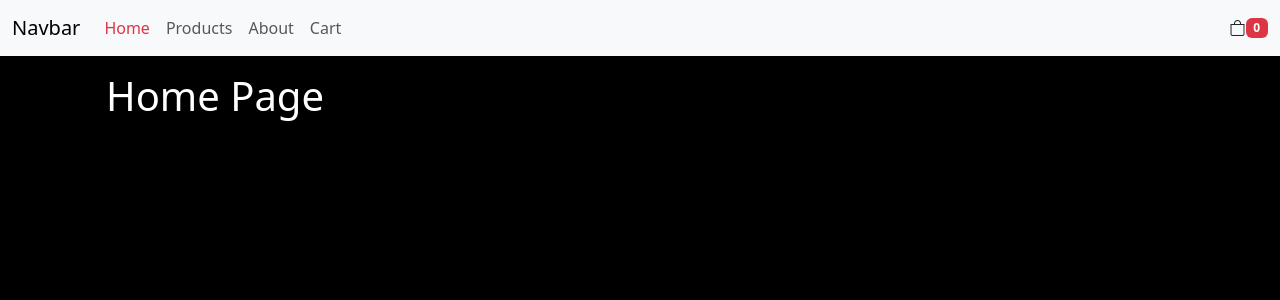
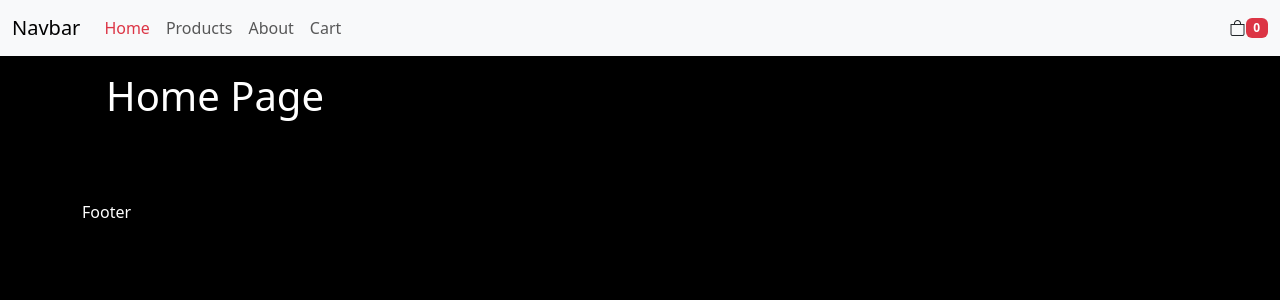
Before and after one commit to CodeCoder96/sbm-react-egitimi, a React (Vite) app: page / in a window 1280 px wide. Shown: the top 300 px of the page. Built offline with nearby package versions, Linux system fonts and the light colour scheme.

Commit message:
layout oluşturma

```diff
--- a/src/App.jsx
+++ b/src/App.jsx
@@ -3,33 +3,37 @@ import HomePage from "./pages/HomePage";
 import ProductsPage from "./pages/ProductsPage";
 import AboutPage from "./pages/AboutPage";
 import CartPage from "./pages/CartPage";
+import MainLayout from "./layouts/MainLayout";
 
 function App() {
   const router = createBrowserRouter([
+    {
+      path: "/",
+      element: <MainLayout />,
+      children: [
         {
           path: "/",
           element: <HomePage />,
         },
         {
           path: "/products",
-      element: <ProductsPage />
+          element: <ProductsPage />,
         },
         {
           path: "/about",
-      element: <AboutPage />
+          element: <AboutPage />,
         },
         {
           path: "/cart",
-      element: <CartPage />
-    }
+          element: <CartPage />,
+        },
+      ],
+    },
   ]);
 
   return (
     <div className="app container position-relative">
-
-      <main className="pt-5">
         <RouterProvider router={router} />
-      </main>
     </div>
   );
 }
--- /dev/null
+++ b/src/layouts/MainLayout.jsx
@@ -0,0 +1,16 @@
+import { Outlet } from "react-router-dom";
+import Header from "../components/Layout/Header";
+
+const MainLayout = () => {
+  return (
+    <div className="main-layout">
+      <Header />
+      <main className="py-5">
+        <Outlet />
+      </main>
+      <footer>Footer</footer>
+    </div>
+  );
+};
+
+export default MainLayout;
--- a/src/pages/AboutPage.jsx
+++ b/src/pages/AboutPage.jsx
@@ -1,9 +1,7 @@
-import Header from "../components/Layout/Header";
 
 const AboutPage = () => {
   return (
     <div className="about-page p-4">
-      <Header />
       <h1>AboutPage</h1>
       <p>
         Lorem ipsum dolor sit amet consectetur adipisicing elit. Eum, voluptates
--- a/src/pages/CartPage.jsx
+++ b/src/pages/CartPage.jsx
@@ -1,9 +1,8 @@
-import Header from "../components/Layout/Header";
 
 const CartPage = () => {
   return (
     <div className="cart-page py-4">
-      <Header />
+
       <h1>CartPage</h1>
     </div>
   );
--- a/src/pages/HomePage.jsx
+++ b/src/pages/HomePage.jsx
@@ -1,9 +1,7 @@
-import Header from "../components/Layout/Header";
 
 const HomePage = () => {
   return (
     <div className="home-page p-4">
-      <Header />
       <h1>Home Page</h1>
     </div>
   );
--- a/src/pages/ProductsPage.jsx
+++ b/src/pages/ProductsPage.jsx
@@ -1,10 +1,8 @@
-import Header from "../components/Layout/Header";
 import Products from "../components/Products/Products";
 
 const ProductsPage = () => {
   return (
     <div className="products-page p-4">
-      <Header />
       <h1>Products Page</h1>
       <Products />
     </div>
```
Lines whose indentation alone changed are shown as unchanged.
